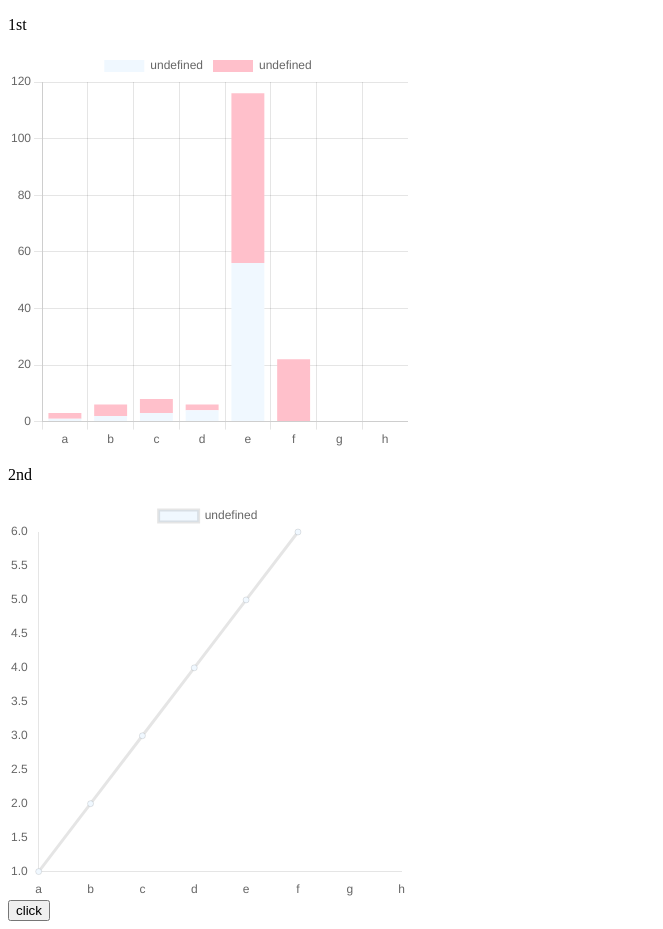
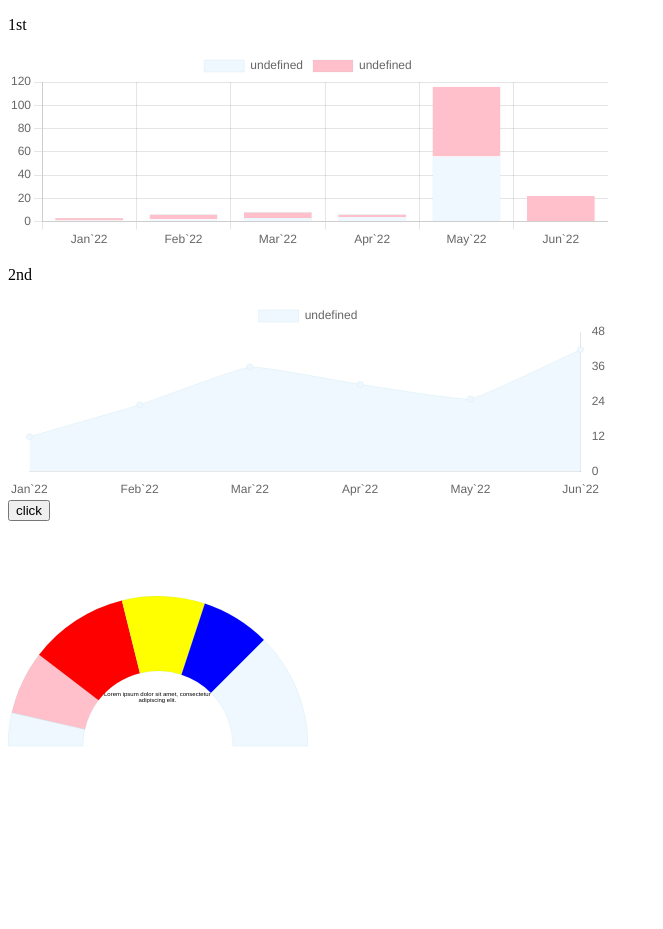
Before and after one commit to marayil/Charts, an Angular app: page / in a window 1280 px wide. Shown: the whole page, without its empty margins (0-663 px from the left). After the commit the page ends 821 px from the top, so only its background shows below. Built offline with nearby package versions, Linux system fonts and the light colour scheme.

Commit message:
chartConfig- gauge

```diff
--- a/src/app/charts/chart-helper.ts
+++ b/src/app/charts/chart-helper.ts
@@ -1,4 +1,4 @@
-import { Chart, ChartConfiguration, Colors, Legend, Tooltip } from 'chart.js';
+import { Chart, ChartConfiguration, Colors, Legend, Ticks, Tooltip } from 'chart.js';
 import { reduce } from 'rxjs';
 import { ChartTypes } from './charts.enum';
 import { TextManipulationPlugin } from './text-manipulation-plugin';
@@ -34,10 +34,7 @@ export class ChartHelper {
                 }
               },
               responsive: true,
-              maintainAspectRatio: true,
-              aspectRatio:1|1,
-
-
+              maintainAspectRatio: false,
             },
           };
           chartConfiguration = { ...defaultConfig };
@@ -63,14 +60,22 @@ export class ChartHelper {
                   grid:{
                     display:false
                   },
-                  stacked:true
+                  stacked:true,
+
                 },
-                y:{
+                y:{min:0,
                   grid:{
                     display:false
                   },
-                  stacked:true
-                }
+                  stacked:true,
+                  ticks:{
+
+                  display:true,
+                  stepSize:12,
+                  },
+                  position:'right'
+                },
+
               }
             }
           };
@@ -173,7 +178,9 @@ function getConfig(data:Array<any>,types:Array<any>,backgroundColor?:any){
   for(var dataV of data){
     let index=data.indexOf(dataV)
     let typeToUse=types[index]
-    let backgroundColorToUse=backgroundColor[index]
+    let fillValue=true;
+    let tension=0.1
+    let backgroundColorToUse=backgroundColor[index];
     if(types[index]=='gauge'){
       typeToUse='doughnut'
       backgroundColorToUse=backgroundColor
@@ -181,7 +188,11 @@ function getConfig(data:Array<any>,types:Array<any>,backgroundColor?:any){
     let dats={
       data:data[index],
       type:typeToUse,
-      backgroundColor:backgroundColorToUse
+      backgroundColor:backgroundColorToUse,
+      fill:fillValue,
+      borderColor:'rgb(90, 182, 176)',
+      tension:tension,
+      borderWidth:0.1
     }
     datasetToUse.push(dats)
   }
--- a/src/app/output-test/output-test.component.html
+++ b/src/app/output-test/output-test.component.html
@@ -9,5 +9,8 @@
         <button (click)="onClick()" >click</button>
 
     </div>
+    <div>
+        <app-charts [chartId]='id[2]' [options]='type3' [data]='sample2' [chartLabels]="labels" [backgroundColor]="backgroundColor" [height]="height" [width]="width"></app-charts>
 
+    </div>
 </div>
--- a/src/app/output-test/output-test.component.ts
+++ b/src/app/output-test/output-test.component.ts
@@ -11,14 +11,14 @@ btnClick=false
  sample = [[1, 2, 3, 4, 56, 0],[2, 4, 5, 2, 60, 22]]
   //
    sample2=[[1, 2, 3, 4, 5, 6]]
-   labels = ['a', 'b', 'c', 'd', 'e', 'f', 'g', 'h']
+   labels = ['Jan`22', 'Feb`22', 'Mar`22', 'Apr`22', 'May`22', 'Jun`22']
   id = ['0', '1','2']
   s3=[[10,1,2,22,3]]
   // backgroundColor= ['rgb(128,0,0)', 'rgb(139,0,0)', 'rgb(165,42,42)',
   //   'rgb(178,34,34)', 'rgb(220,20,60)', 'rgb(255,0,0)', 'rgb(255,99,71)',
   //   'rgb(255,127,80)', 'rgb(205,92,92)', 'rgb(240,128,128)']
-  height = '400px'
-  width = '400px'
+  height = '200px'
+  width = '600px'
   backgroundColor=['aliceblue','pink','red','yellow','blue']
   constructor() {
 
@@ -26,7 +26,7 @@ btnClick=false
 
   ngOnInit(): void {
     if(!this.btnClick){
-      this.sample2=[[1, 2, 3, 4, 5, 6]]
+      this.sample2=[[12, 23, 36, 30, 25, 42]]
     }
     else{
       this.sample2=[[10,2,3,9,12,14]]
@@ -36,7 +36,8 @@ btnClick=false
     console.log('clicked')
   }
   type=['bar','bar'];
-  type2=['line']
+  type2=['line'];
+  type3=['gauge']
 init(){if(this.btnClick){}
 
 }
```
